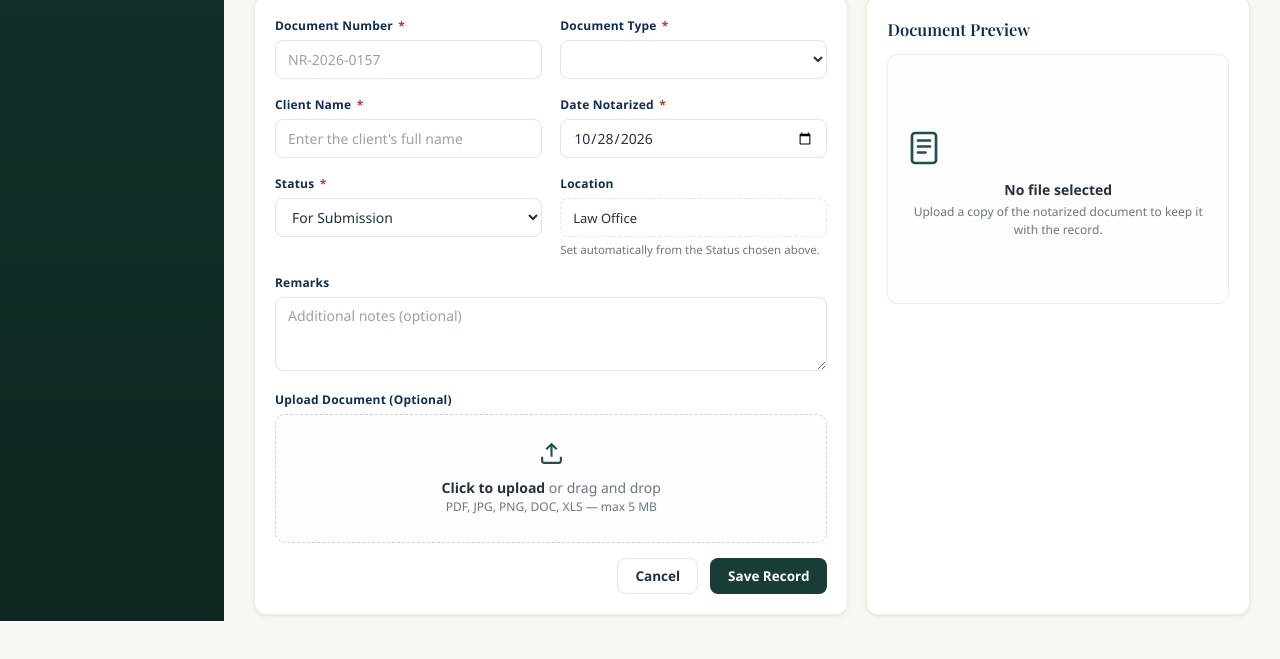
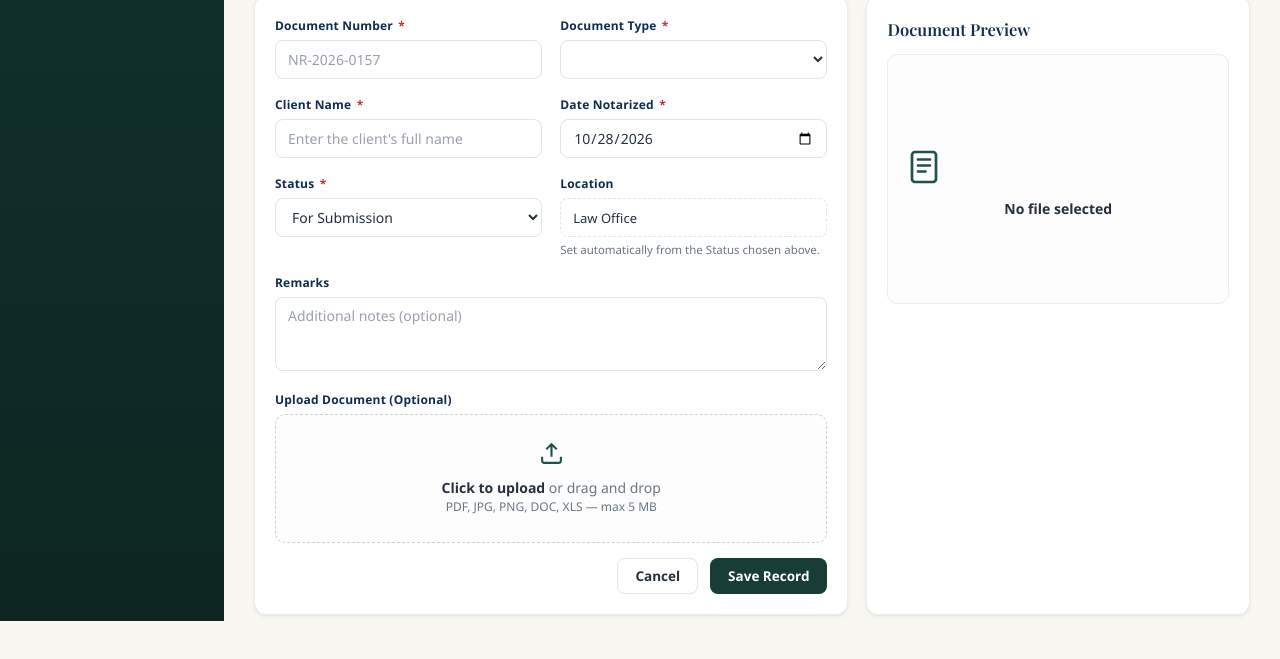
Before and after one commit to Laksu7/notarix, a website: page public/add-record.html in a window 1280 px wide. Shown: the part 179-838 px from the top of the page. Drawn offline with nearby package versions, Linux system fonts and the light colour scheme; no server answers.

Commit message:
Remove explanatory sentence from Document Preview area on Add/Edit page

```diff
--- a/public/add-record.html
+++ b/public/add-record.html
@@ -173,8 +173,7 @@ function updatePreviewName() {
       <p style="font-size:12px;">${pendingFile ? 'Selected for upload' : 'Attached to this record'}</p>`;
   } else {
     c.innerHTML = `${ICONS.doc.replace('viewBox', 'width="34" height="34" viewBox')}
-      <b style="color:var(--ink);">No file selected</b>
-      <p style="font-size:12px;">Upload a copy of the notarized document to keep it with the record.</p>`;
+      <b style="color:var(--ink);">No file selected</b>`;
   }
 }
 updatePreviewName();
```
